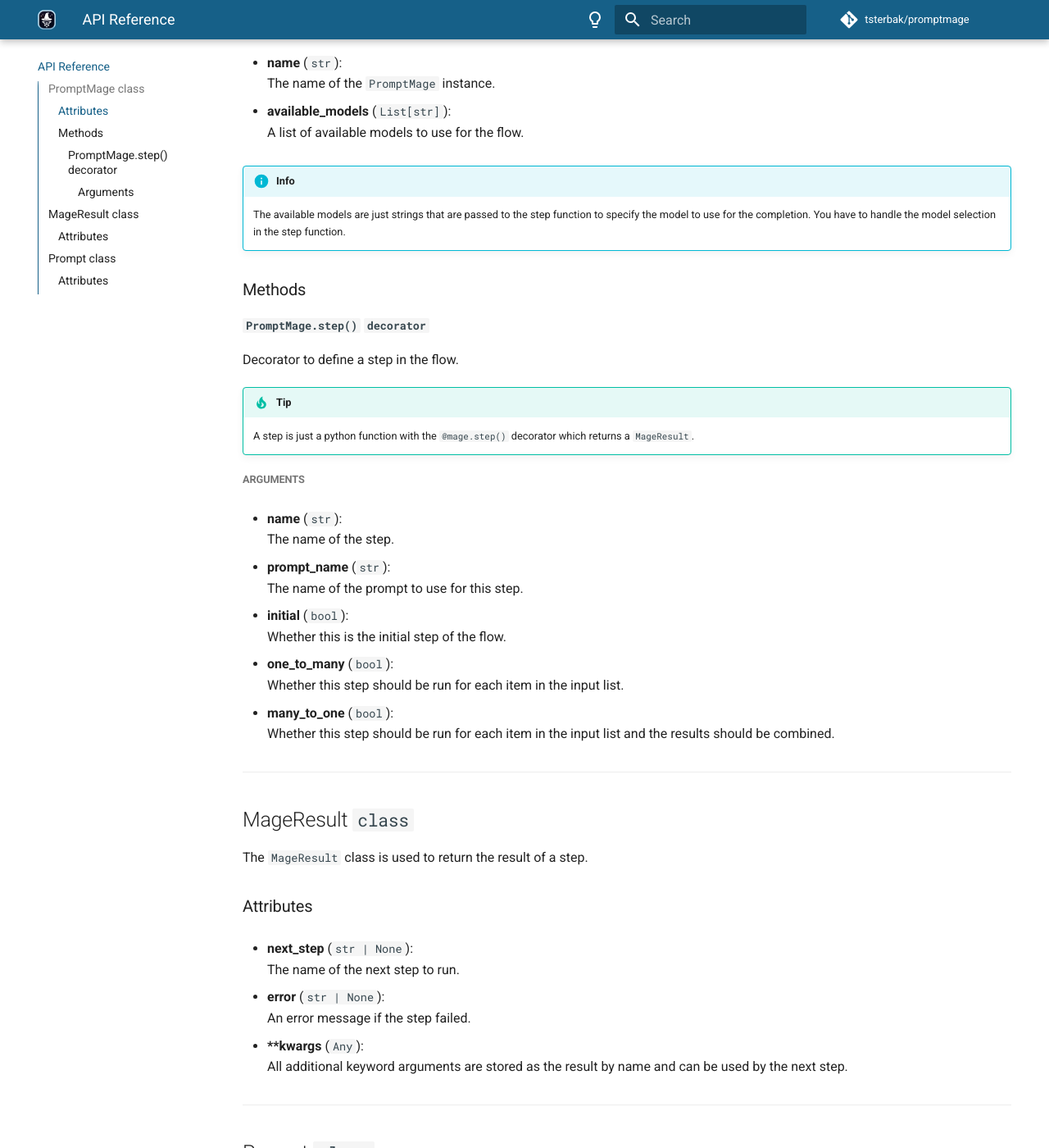
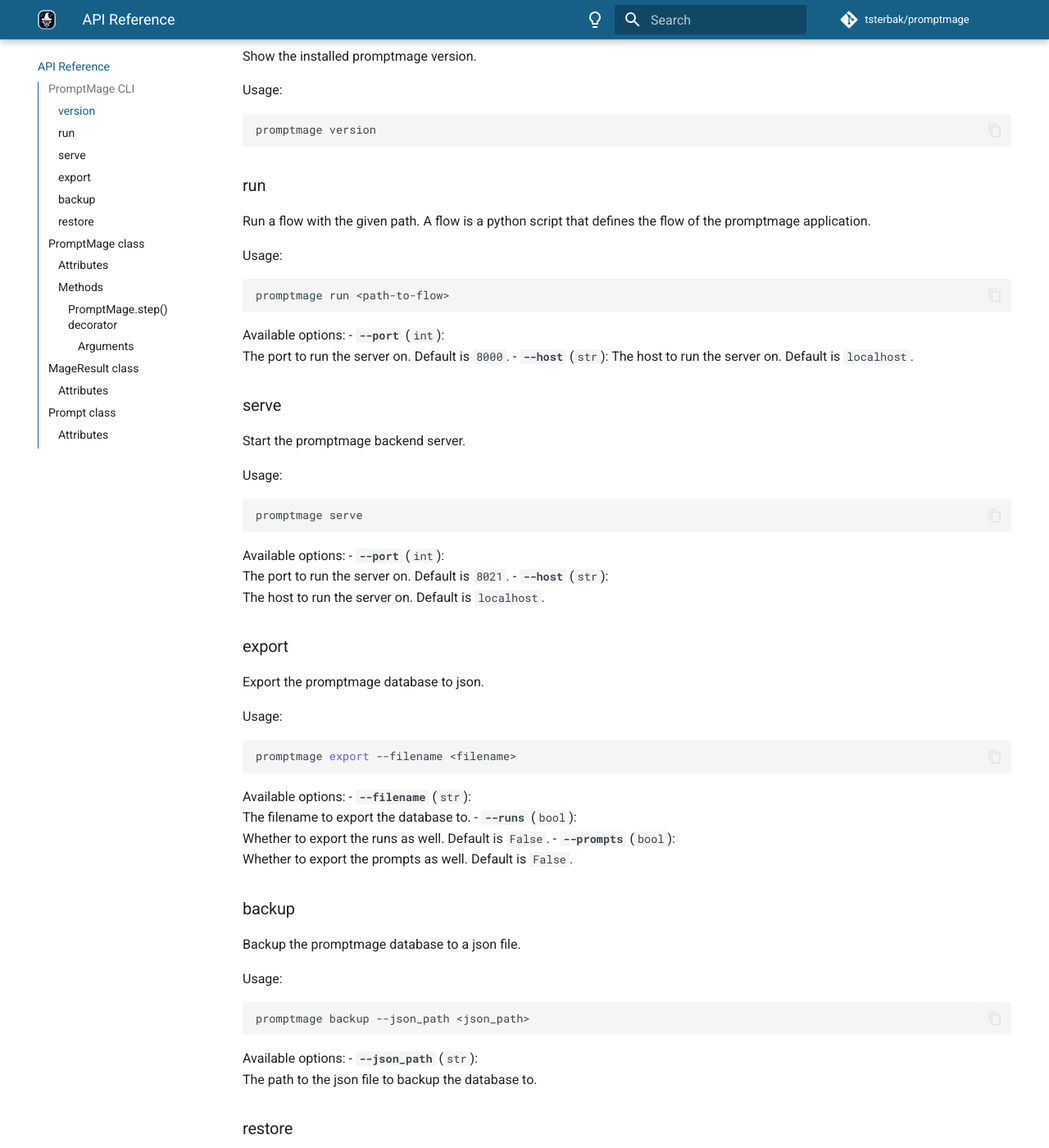
Before and after one commit to tsterbak/promptmage, an MkDocs documentation site: the page built from docs/reference.md, in a window 1280 px wide and 1400 px high, scrolled down 392 px. Shown: the whole window at 82% size. Built offline with MkDocs 1.6.1 and Material for MkDocs 9.7.7, drawn with Linux system fonts in a browser that asks for light colours; comment, search, counter and statistics services are not loaded; some of the changed text lies outside the part shown.

Commit message:
Add docs for promptmage cli

````diff
--- a/docs/reference.md
+++ b/docs/reference.md
@@ -1,6 +1,98 @@
 # API Reference
 
 This page contains the API reference with the most important classes and methods of promptmage.
+
+
+## PromptMage CLI
+
+The `promptmage` CLI is the command line interface to run the promptmage server and interact with the promptmage backend.
+
+
+### version
+Show the installed promptmage version.
+
+Usage:
+```bash
+promptmage version
+```
+
+### run
+Run a flow with the given path. A flow is a python script that defines the flow of the promptmage application.
+
+Usage:
+```bash
+promptmage run <path-to-flow>
+```
+
+Available options:
+- **`--port`** (`int`):
+  The port to run the server on. Default is `8000`.
+- **`--host`** (`str`):
+  The host to run the server on. Default is `localhost`.
+
+### serve
+Start the promptmage backend server.
+
+Usage:
+```bash
+promptmage serve
+```
+
+Available options:
+- **`--port`** (`int`):
+  The port to run the server on. Default is `8021`.
+- **`--host`** (`str`):
+  The host to run the server on. Default is `localhost`.
+
+### export
+Export the promptmage database to json.
+
+Usage:
+```bash
+promptmage export --filename <filename>
+```
+
+Available options:
+- **`--filename`** (`str`):
+  The filename to export the database to.
+- **`--runs`** (`bool`):
+  Whether to export the runs as well. Default is `False`.
+- **`--prompts`** (`bool`):
+  Whether to export the prompts as well. Default is `False`.
+
+### backup
+Backup the promptmage database to a json file.
+
+Usage:
+```bash
+promptmage backup --json_path <json_path>
+```
+
+Available options:
+- **`--json_path`** (`str`):
+  The path to the json file to backup the database to.
+
+### restore
+Restore the promptmage database from a json file.
+
+
+!!! warning
+
+    This will ask for confirmation before restoring and will overwrite the current database.
+
+Usage:
+```bash
+promptmage restore --json_path <json_path>
+```
+
+Available options:
+- **`--json_path`** (`str`):
+  The path to the json file to restore the database from.
+
+
+
+
+
 
 ## PromptMage `class`
 
@@ -10,6 +102,9 @@
 
 - **name** (`str`):
   The name of the `PromptMage` instance.
+
+- **remote** (`str`):
+  The URL of the remote backend to use. If this is set, the `PromptMage` instance will use the remote backend instead of the local one.
 
 - **available_models** (`List[str]`):
   A list of available models to use for the flow.
````
Also changed, not shown: 1 other file.
